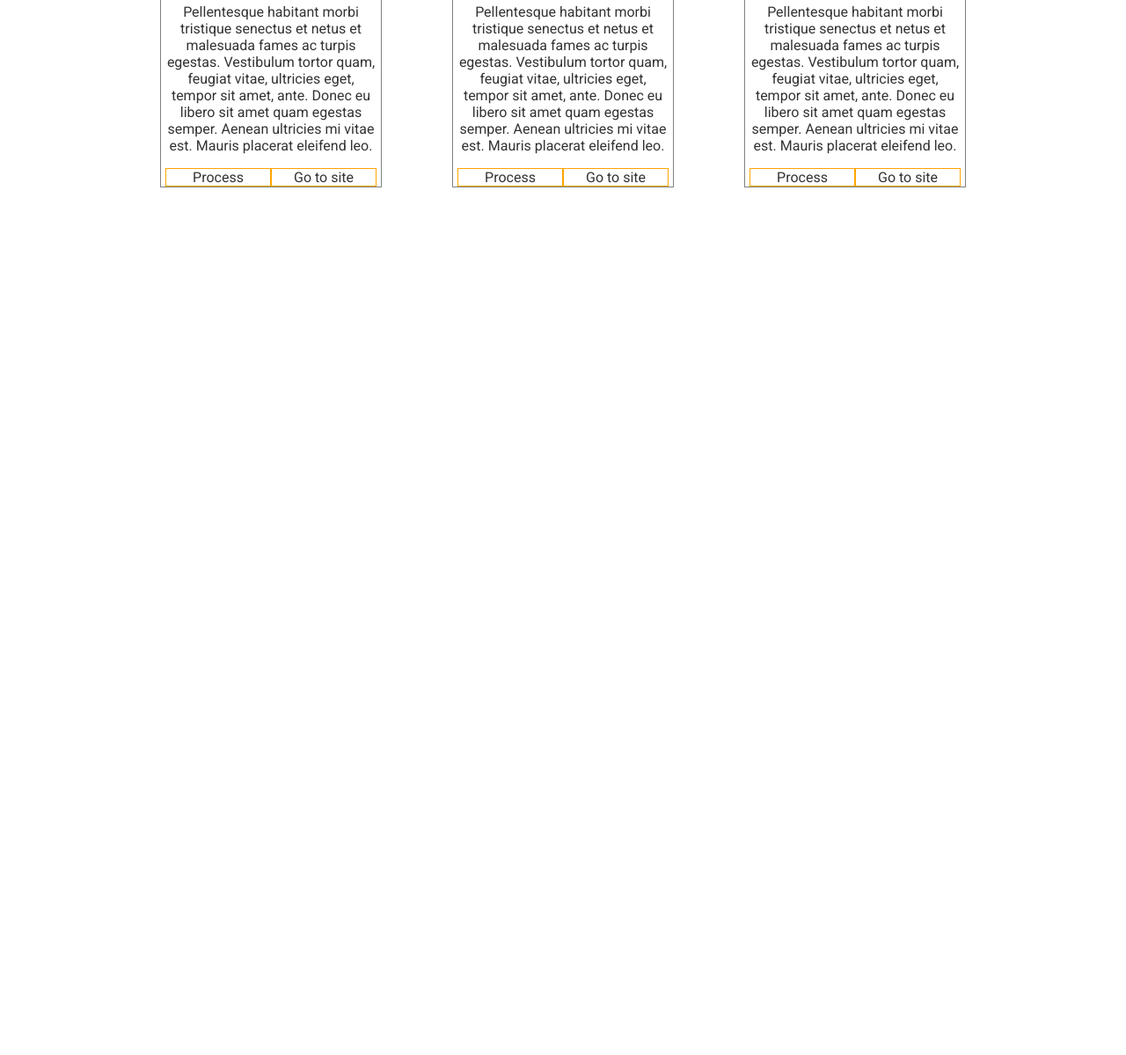
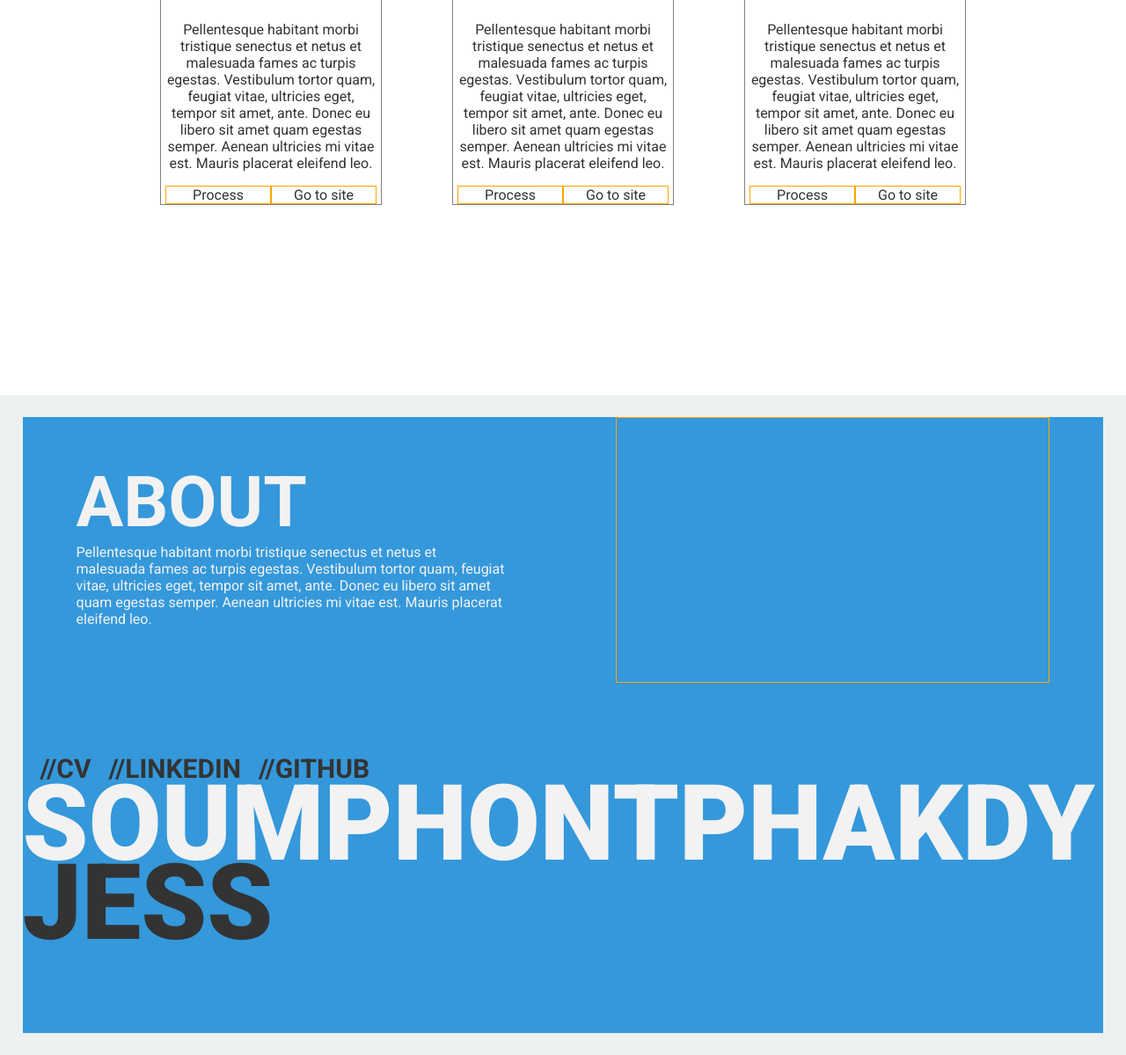
Before and after one commit to jess-soumphont/portfolio_2016, a plain HTML site: page index.html in a window 1280 px wide. Shown: the part 998-2197 px from the top of the page at 88% size. Before the commit the page ends 1427 px from the top, so only its background shows below. Drawn offline with Linux system fonts and the light colour scheme.

Commit message:
about section add

```diff
--- a/css/style.css
+++ b/css/style.css
@@ -13,7 +13,8 @@ h1{
 	margin: 0;
 }
 /* COLORS
-orange: e67e22
+orange: e67e22;
+blue: 3498db;
 
 the blackest black: 333333;
 grey: ecf0f1;
@@ -71,7 +72,7 @@ white: f2f2f2;
 	margin-bottom: 200px;
 }
 #portfolio h1{
-	margin: 80px 0 60px 15%;
+	margin: 100px 0 60px 15%;
 	font-size: 50px;
 	font-weight: 900;
 	text-transform: uppercase;
@@ -101,3 +102,68 @@ figcaption div{
 	height: 200px;
 	border: 1px solid red;
 }
+
+#about-bottom{
+	width: 100%;
+	height: 750px;
+	background-color: #ecf0f1;
+	display: flex;
+	justify-content:center;
+}
+#about{
+	width: 96%;
+	height: 700px;
+	background-color: #3498db;
+	margin-top: 25px;
+}
+#about-flex{
+	display: flex;
+	flex-flow: row wrap;
+	justify-content: space-around;
+}
+#bio{
+	width: 40%;
+	margin-top: 50px;
+}
+#profile-img{
+	width: 40%;
+	height: 300px;
+	border: 1px solid orange;
+}
+#bio h3{
+	font-size: 80px;
+	color: #f2f2f2;
+	text-align: left;
+	margin-bottom: 0;
+}
+#bio p{
+	color: #f2f2f2;
+	margin-top: 0;
+}
+#about h2{
+	font-size: 120px;
+	margin-right: 20px;
+	line-height: 90px;
+	margin-bottom: 0;
+	font-weight: 900;
+}
+#about h3 a{
+	color: #333333;
+	font-size: 30px;
+	text-decoration: none;
+	float: left;
+	margin-left: 20px;
+	margin-top: 80px;
+}
+#about h3 a:hover{
+	color: #f2f2f2;
+}
+.last{
+	color: #f2f2f2;
+	margin-top: 0;
+}
+
+.first{
+	margin-top: 0;
+	text-align: left;
+}
--- a/index.html
+++ b/index.html
@@ -69,8 +69,27 @@
 					</figure>
 				</div><!-- parent -->
 			</div><!-- portfolio -->
-			<div id="about">
-			</div>
-		</div>
+
+			<!-- About -->
+			<div id="about-bottom">
+				<div id="about">
+					<div id="about-flex">
+						<div id="bio">
+							<h3>About</h3>
+							<p>Pellentesque habitant morbi tristique senectus et netus et malesuada fames ac turpis egestas. Vestibulum tortor quam, feugiat vitae, ultricies eget, tempor sit amet, ante. Donec eu libero sit amet quam egestas semper. Aenean ultricies mi vitae est. Mauris placerat eleifend leo.</p>
+						</div><!-- bio-->
+							<div id="profile-img">
+							</div><!-- profile img-->
+						<div><!-- about-flex -->
+						<h3>
+							<a href="/">//CV</a>
+							<a href="o.html">//LinkedIn</a>
+							<a href="git.html">//GitHub</a>
+						</h3>
+						<h2 class="last">Soumphontphakdy</h2>
+						<h2 class="first">Jess</h2>
+				</div><!-- about-->
+			</div><!-- about bottom -->
+		</div><!-- wrapper -->
 	</body>
 </html>
```
